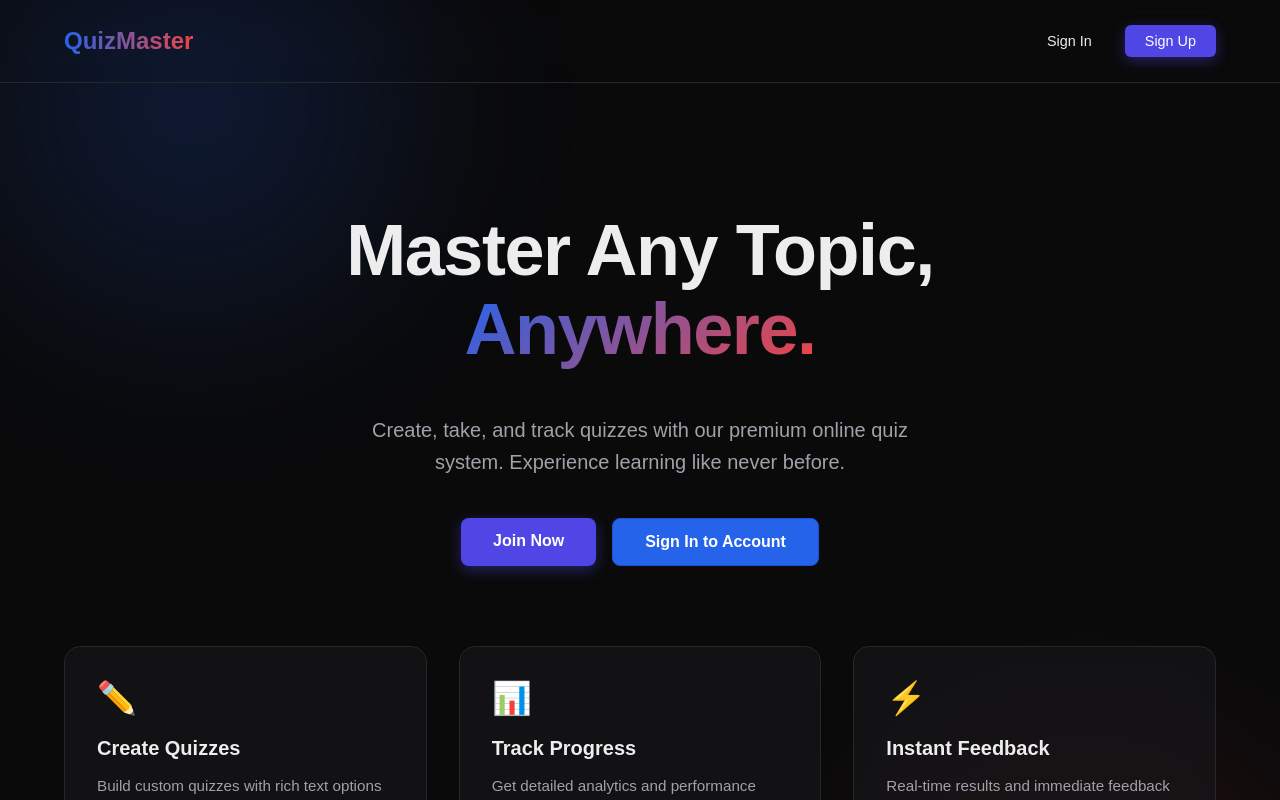
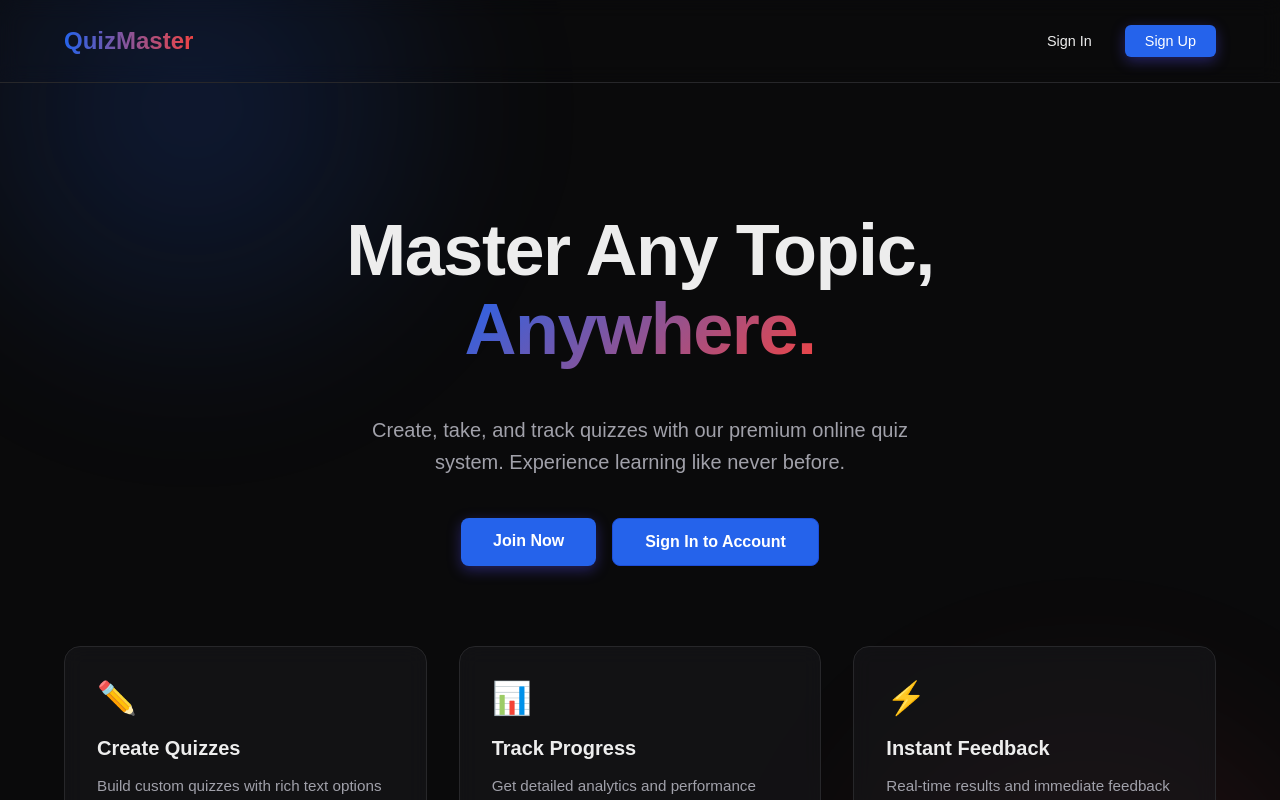
Before and after one commit to sanjanapanji/OnlineQuizSystem, a Next.js app in the folder frontend/: page / in a window 1280 px wide. Shown: the top 800 px of the page. Built offline with nearby package versions, Linux system fonts and the light colour scheme.

Commit message:
Update authentication buttons to vibrant blue and fix CSS lints

```diff
--- a/frontend/app/globals.css
+++ b/frontend/app/globals.css
@@ -1,8 +1,8 @@
 :root {
   --background: #0a0a0b;
   --foreground: #ededed;
-  --primary: #4f46e5;
-  --primary-hover: #4338ca;
+  --primary: #2563eb;
+  --primary-hover: #1d4ed8;
   --secondary: #1f2937;
   --secondary-hover: #374151;
   --border: #27272a;
--- a/frontend/app/login/page.module.css
+++ b/frontend/app/login/page.module.css
@@ -51,6 +51,7 @@
   letter-spacing: -0.02em;
   background: linear-gradient(135deg, #3b82f6, #ef4444);
   -webkit-background-clip: text;
+  background-clip: text;
   -webkit-text-fill-color: transparent;
 }
 
@@ -190,7 +191,7 @@
   margin-top: 1rem;
   padding: 1rem;
   border-radius: 14px;
-  background: linear-gradient(135deg, #2563eb, #1d4ed8);
+  background: #2563eb;
   color: white;
   font-size: 1rem;
   font-weight: 700;
@@ -201,9 +202,9 @@
 }
 
 .submitBtn:hover:not(:disabled) {
+  background: #1d4ed8;
   transform: translateY(-2px) scale(1.01);
   box-shadow: 0 20px 25px -5px rgba(37, 99, 235, 0.5);
-  filter: brightness(1.1);
 }
 
 .submitBtn:active:not(:disabled) {
--- a/frontend/app/register/page.module.css
+++ b/frontend/app/register/page.module.css
@@ -51,6 +51,7 @@
   font-weight: 800;
   background: linear-gradient(to right, #2563eb, #ef4444);
   -webkit-background-clip: text;
+  background-clip: text;
   -webkit-text-fill-color: transparent;
 }
 
```
